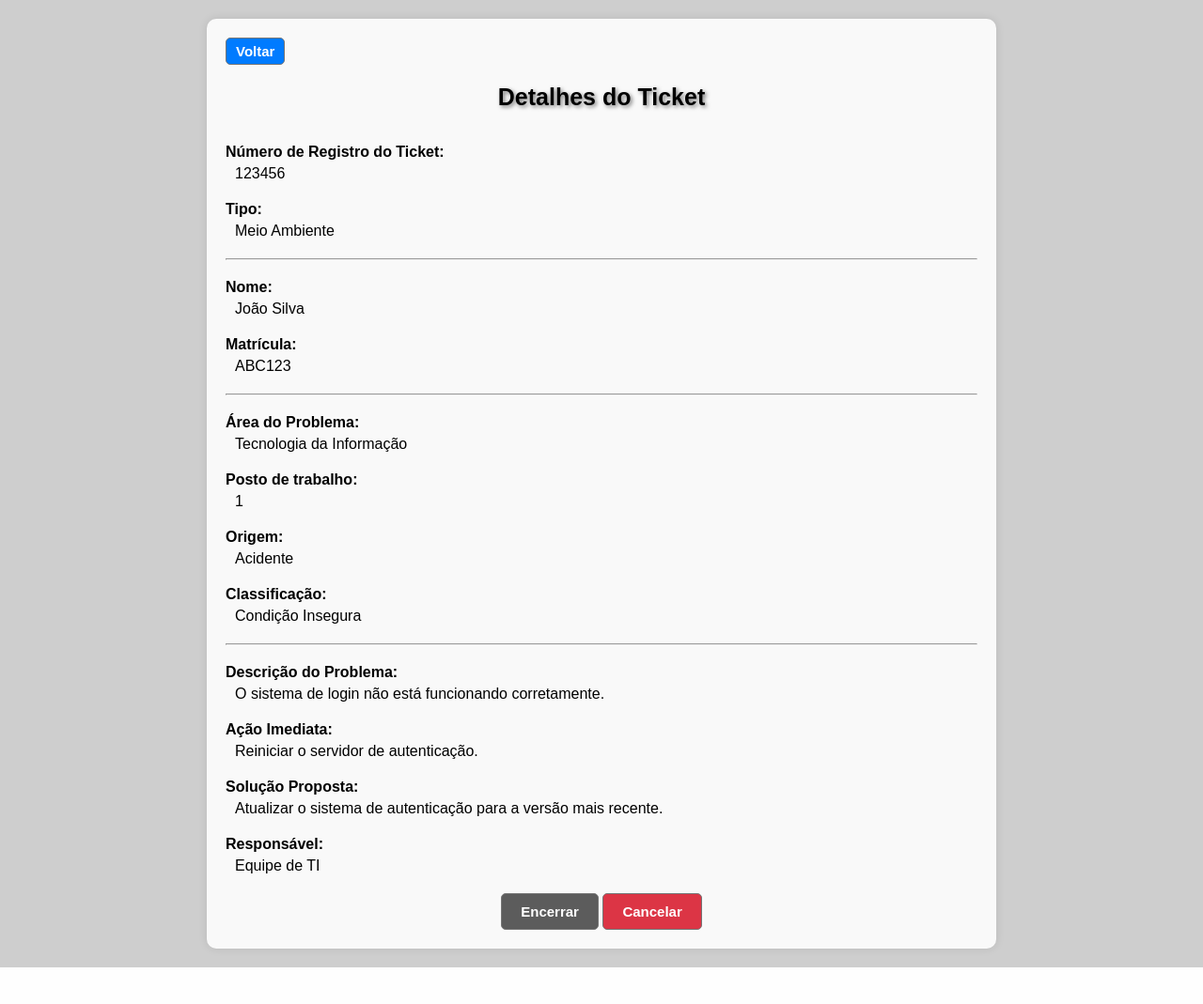
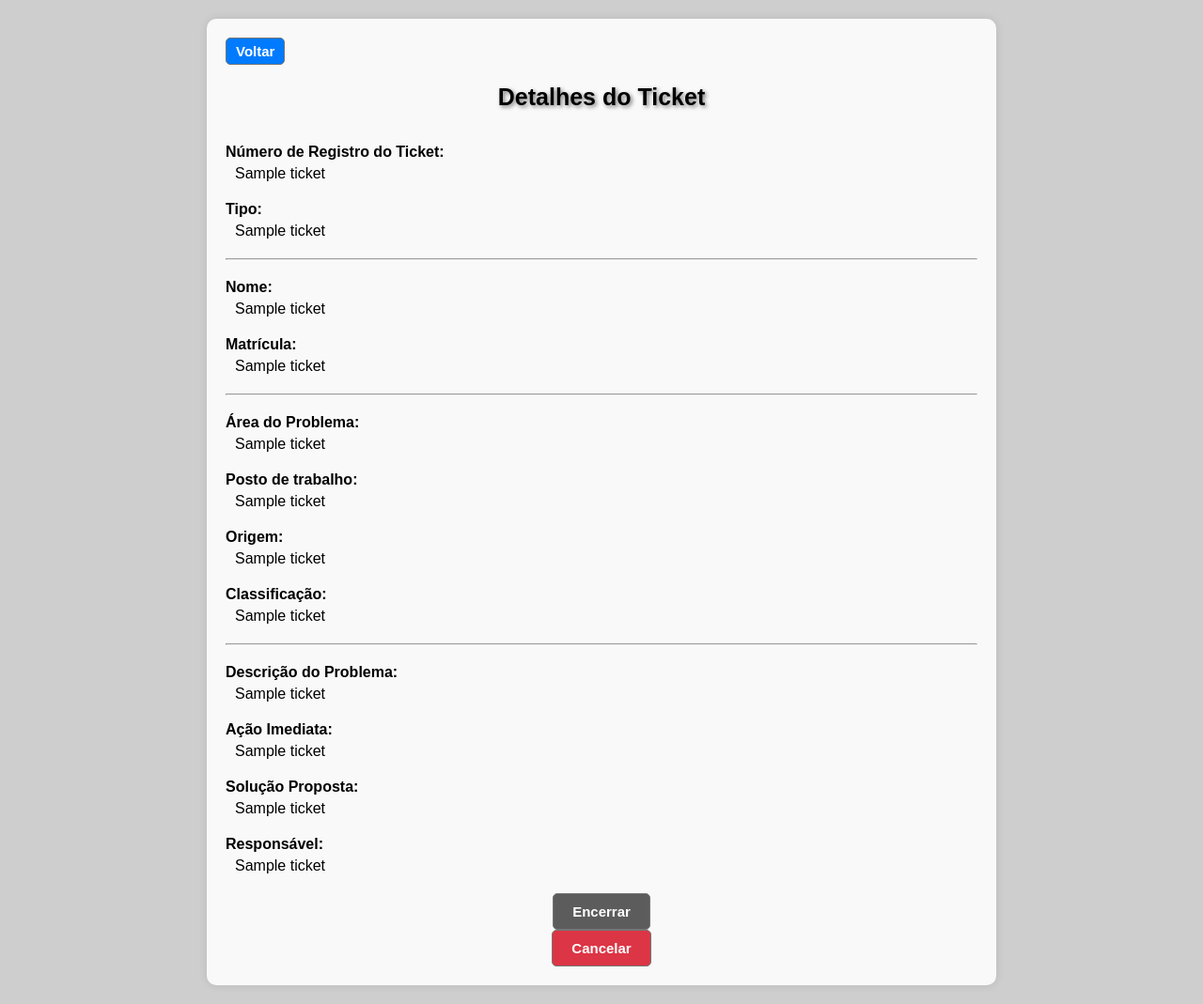
Before and after one commit to gabrielfdrz/TicketApp, a Flask app: template app/templates/ticket_aberto.html in a window 1280 px wide. Shown: the part 87-1156 px from the top of the page at 94% size. Before the commit the page ends 1117 px from the top, so only its background shows below. Run offline with Flask 3, Linux system fonts and the light colour scheme; the template is opened without the code that fills it: most values are stand-ins (such as "Sample title", 1, 10 or a date in 2020); parts of the project's set-up code (start-up, migrations or seed data) failed here and were passed over.

Commit message:
Changes to be committed: 	modified:   app/__pycache__/routes.cpython-311.pyc 	modified:   app/routes.py 	modified:   app/templates/ticket_aberto.html

```diff
--- a/app/templates/ticket_aberto.html
+++ b/app/templates/ticket_aberto.html
@@ -32,75 +32,74 @@
             <h1 class="title">Detalhes do Ticket</h1>
             <div class="detail">
                 <div class="label">Número de Registro do Ticket:</div>
-        <div class="value">123456</div>
+                <div class="value">{{ ticket[0] }}</div>
             </div>
 
             <div class="detail">
                 <div class="label">Tipo:</div>
-        <div class="value">Meio Ambiente</div>
+                <div class="value">{{ ticket[1] }}</div>
             </div>
 
             <hr />
             <div class="detail">
                 <div class="label">Nome:</div>
-        <div class="value">João Silva</div>
+                <div class="value">{{ ticket[2] }}</div>
             </div>
 
             <div class="detail">
                 <div class="label">Matrícula:</div>
-        <div class="value highlighted">ABC123</div>
+                <div class="value highlighted">{{ ticket[3] }}</div>
             </div>
 
             <hr />
             <div class="detail">
                 <div class="label">Área do Problema:</div>
-        <div class="value">Tecnologia da Informação</div>
+                <div class="value">{{ ticket[4] }}</div>
             </div>
 
             <div class="detail">
                 <div class="label">Posto de trabalho:</div>
-        <div class="value">1</div>
+                <div class="value">{{ ticket[5] }}</div>
             </div>
 
             <div class="detail">
                 <div class="label">Origem:</div>
-        <div class="value">Acidente</div>
+                <div class="value">{{ ticket[6] }}</div>
             </div>
 
             <div class="detail">
                 <div class="label">Classificação:</div>
-        <div class="value">Condição Insegura</div>
+                <div class="value">{{ ticket[7] }}</div>
             </div>
 
             <hr />
             <div class="detail">
                 <div class="label">Descrição do Problema:</div>
-        <div class="value">
-          O sistema de login não está funcionando corretamente.
+                <div class="value">{{ ticket[8] }}</div>
             </div>
 
-      </div>
             <div class="detail">
                 <div class="label">Ação Imediata:</div>
-        <div class="value">Reiniciar o servidor de autenticação.</div>
+                <div class="value">{{ ticket[9] }}</div>
             </div>
 
             <div class="detail">
                 <div class="label">Solução Proposta:</div>
-        <div class="value">
-          Atualizar o sistema de autenticação para a versão mais recente.
+                <div class="value">{{ ticket[10] }}</div>
             </div>
 
-      </div>
             <div class="detail">
                 <div class="label">Responsável:</div>
-        <div class="value">Equipe de TI</div>
+                <div class="value">{{ ticket[11] }}</div>
             </div>
 
             <div class="actions-bottom">
-        <button class="close-button">Encerrar</button>
+                <form method="POST" action="/encerrar_ticket/{{ ticket[0] }}">
+                    <button type="submit" class="close-button">Encerrar</button>
+                </form>
                 <button class="cancel-button">Cancelar</button>
             </div>
         </div>
+    </section>
 </body>
 </html>
```
Also changed, not shown: app/routes.py (+20 -3 lines). Lines whose indentation alone changed are shown as unchanged.
